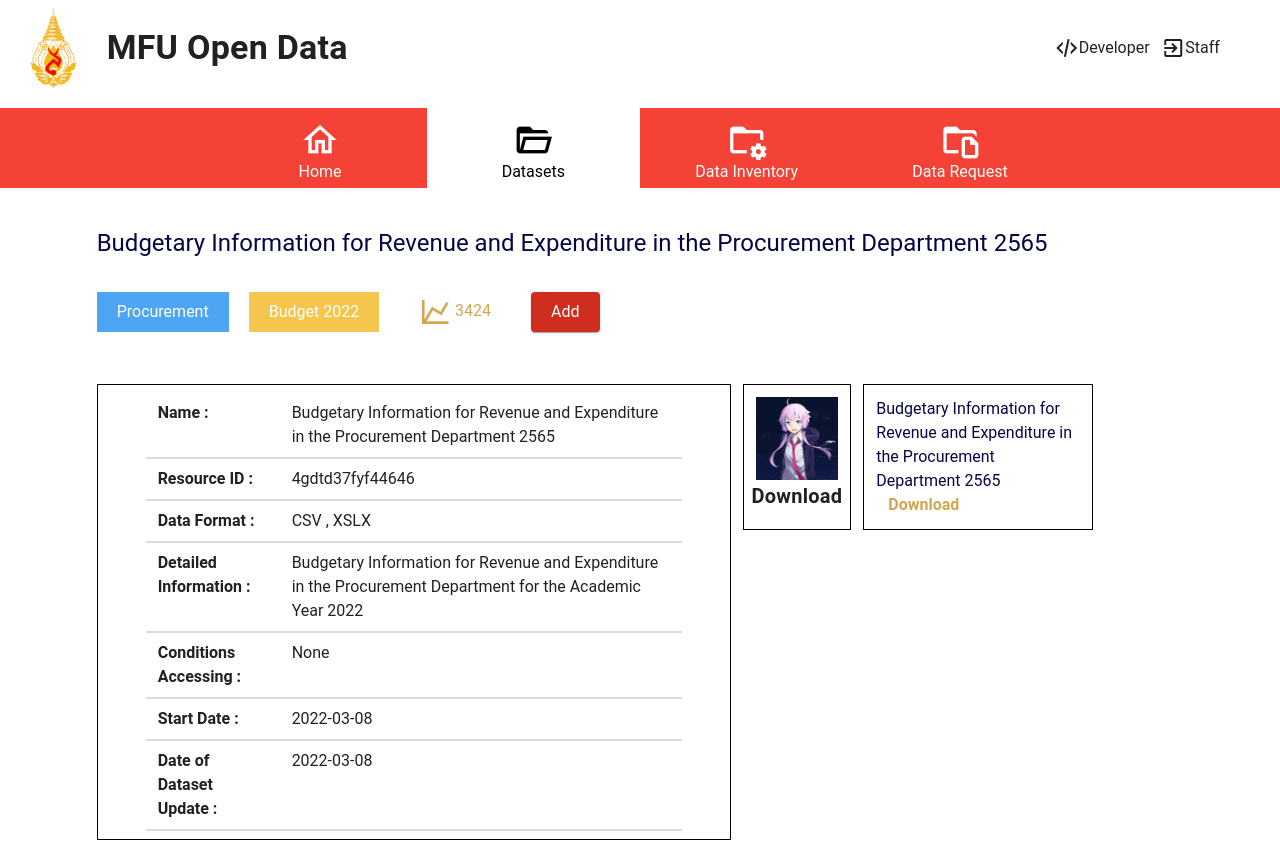
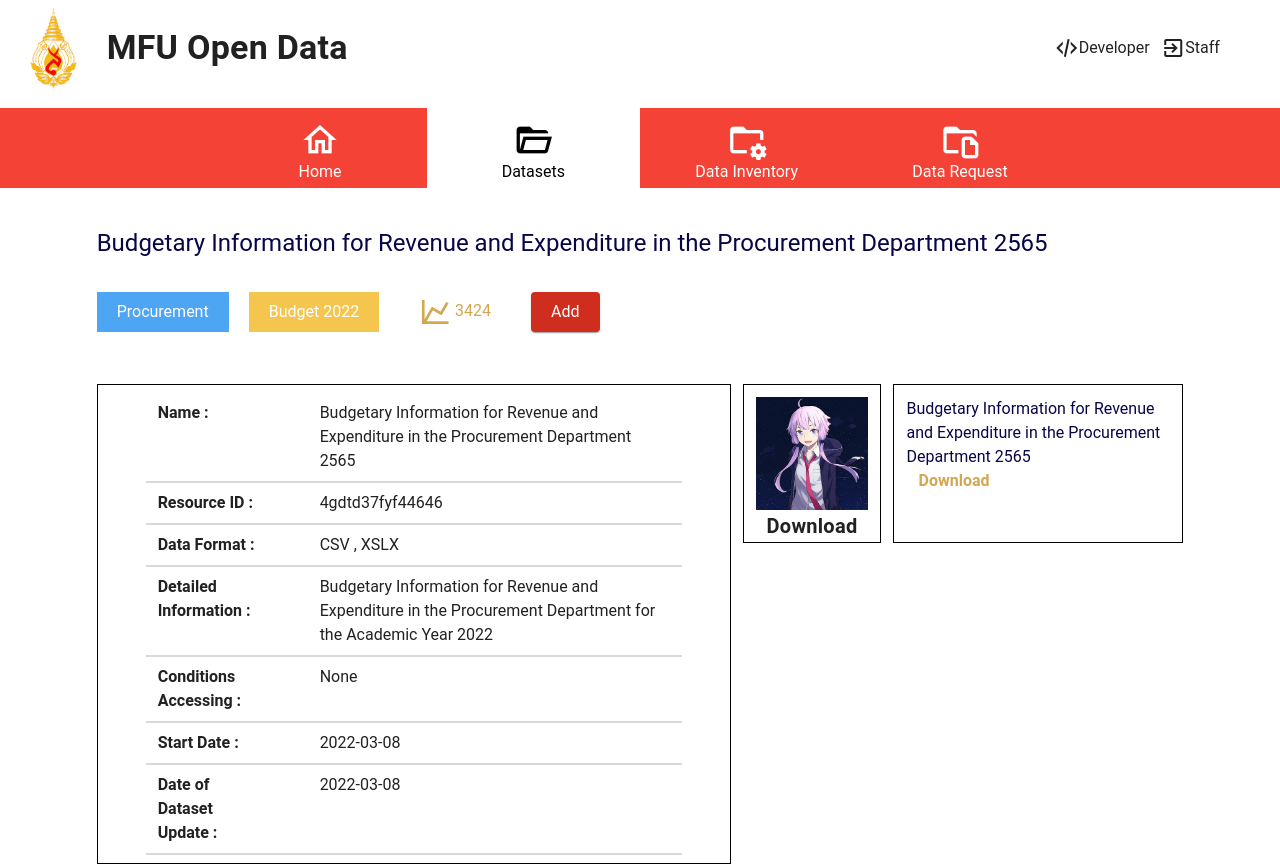
Before and after one commit to k1tsanapong/almost-open-data-frontend, a Nuxt app: page /datasets in a window 1280 px wide. Shown: the top 866 px of the page. Built offline with nearby package versions, Linux system fonts and the light colour scheme.

Commit message:
Update dataset page layout

```diff
--- a/pages/datasets.vue
+++ b/pages/datasets.vue
@@ -55,14 +55,14 @@
         </v-row>
 
         <v-row class="mt-16">
-          <v-col class="pa-0" cols="12" md="7">
+          <v-col class="pa-0" cols="12" sm="7">
             <div class="fill-height pa-5" style="border: 1px solid black">
               <v-row class="px-10 pt-2">
-                <v-col cols="12" sm="3" md="3" class="py-0">
+                <v-col cols="12" sm="4" md="3" class="py-0">
                   <div class="font-weight-bold">Name :</div>
                 </v-col>
 
-                <v-col cols="12" sm="9" md="9" class="py-0">
+                <v-col cols="12" sm="7" md="9" class="py-0 pl-10">
                   <div>
                     Budgetary Information for Revenue and Expenditure in the
                     Procurement Department 2565
@@ -79,11 +79,11 @@
               </v-row>
 
               <v-row class="px-10 pt-2">
-                <v-col cols="12" sm="3" md="3" class="py-0">
+                <v-col cols="12" sm="4" md="3" class="py-0">
                   <div class="font-weight-bold">Resource ID :</div>
                 </v-col>
 
-                <v-col cols="12" sm="9" md="9" class="py-0">
+                <v-col cols="12" sm="7" md="9" class="py-0 pl-10">
                   <div>4gdtd37fyf44646</div>
                 </v-col>
 
@@ -97,11 +97,11 @@
               </v-row>
 
               <v-row class="px-10 pt-2">
-                <v-col cols="12" sm="3" md="3" class="py-0">
+                <v-col cols="12" sm="4" md="3" class="py-0">
                   <div class="font-weight-bold">Data Format :</div>
                 </v-col>
 
-                <v-col cols="12" sm="9" md="9" class="py-0">
+                <v-col cols="12" sm="7" md="9" class="py-0 pl-10">
                   <div>CSV , XSLX</div>
                 </v-col>
 
@@ -115,11 +115,11 @@
               </v-row>
 
               <v-row class="px-10 pt-2">
-                <v-col cols="12" sm="3" md="3" class="py-0">
+                <v-col cols="12" sm="4" md="3" class="py-0">
                   <div class="font-weight-bold">Detailed Information :</div>
                 </v-col>
 
-                <v-col cols="12" sm="9" md="9" class="py-0">
+                <v-col cols="12" sm="7" md="9" class="py-0 pl-10">
                   <div>
                     Budgetary Information for Revenue and Expenditure in the
                     Procurement Department for the Academic Year 2022
@@ -134,11 +134,11 @@
                   />
                 </v-col> </v-row
               ><v-row class="px-10 pt-2">
-                <v-col cols="12" sm="3" md="3" class="py-0">
+                <v-col cols="12" sm="4" md="3" class="py-0">
                   <div class="font-weight-bold">Conditions Accessing :</div>
                 </v-col>
 
-                <v-col cols="12" sm="9" md="9" class="py-0">
+                <v-col cols="12" sm="7" md="9" class="py-0 pl-10">
                   <div>None</div>
                 </v-col>
 
@@ -150,11 +150,11 @@
                   />
                 </v-col> </v-row
               ><v-row class="px-10 pt-2">
-                <v-col cols="12" sm="3" md="3" class="py-0">
+                <v-col cols="12" sm="4" md="3" class="py-0">
                   <div class="font-weight-bold">Start Date :</div>
                 </v-col>
 
-                <v-col cols="12" sm="9" md="9" class="py-0">
+                <v-col cols="12" sm="7" md="9" class="py-0 pl-10">
                   <div>2022-03-08</div>
                 </v-col>
 
@@ -168,11 +168,11 @@
               </v-row>
 
               <v-row class="px-10 pt-2">
-                <v-col cols="12" sm="3" md="3" class="py-0">
+                <v-col cols="12" sm="4" md="3" class="py-0">
                   <div class="font-weight-bold">Date of Dataset Update :</div>
                 </v-col>
 
-                <v-col cols="12" sm="9" md="9" class="py-0">
+                <v-col cols="12" sm="7" md="9" class="py-0 pl-10">
                   <div>2022-03-08</div>
                 </v-col>
 
@@ -187,11 +187,14 @@
             </div>
           </v-col>
 
-          <v-col cols="12" sm="5" md="4">
-
-
+          <v-col cols="12" sm="5">
             <v-row class="mb-5">
-              <v-col cols="4" class="pa-0 pl-3">
+              <v-col
+                cols="12"
+                md="4"
+                class="pa-0"
+                :class="{ 'mt-3 pl-0': $vuetify.display.xs,'mt-0 pl-3': $vuetify.display.smAndUp}"
+              >
                 <div class="fill-height pa-3" style="border: 1px solid black">
                   <v-row justify="center">
                     <v-img
@@ -201,14 +204,19 @@
                     />
                   </v-row>
 
-                  <v-row  justify="center" >
-                      <div class="text-h6 font-weight-bold text-center">
-                        Download
-                      </div>
+                  <v-row justify="center">
+                    <div class="text-h6 font-weight-bold text-center">
+                      Download
+                    </div>
                   </v-row>
                 </div>
               </v-col>
-              <v-col cols="8" class="pa-0 pl-3">
+              <v-col
+                cols="12"
+                md="8"
+                class="pa-0"
+                :class="{ 'mt-3 pl-0': $vuetify.display.xs,'mt-3 pl-3': $vuetify.display.sm, 'mt-0 pl-3': $vuetify.display.mdAndUp}"
+              >
                 <div class="fill-height pa-3" style="border: 1px solid black">
                   <div style="color: #070747">
                     Budgetary Information for Revenue and Expenditure in the
@@ -223,6 +231,9 @@
                 </div>
               </v-col>
             </v-row>
+
+
+
           </v-col>
         </v-row>
       </v-col>
@@ -232,10 +243,7 @@
   </div>
 </template>
 
-<script setup>
-import { ref } from "vue";
-
-const value = ref(new Date());
+<script>
 </script>
 
 <style scoped>
```
